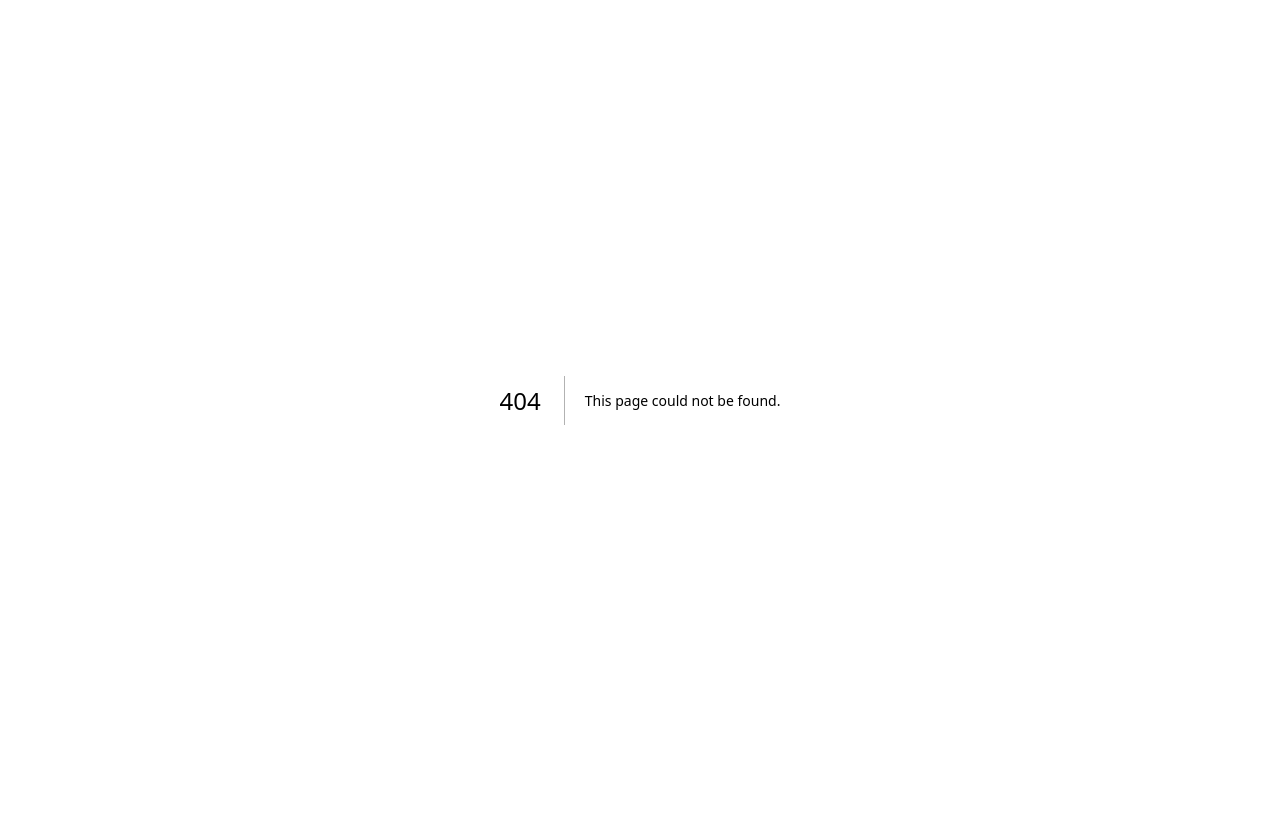
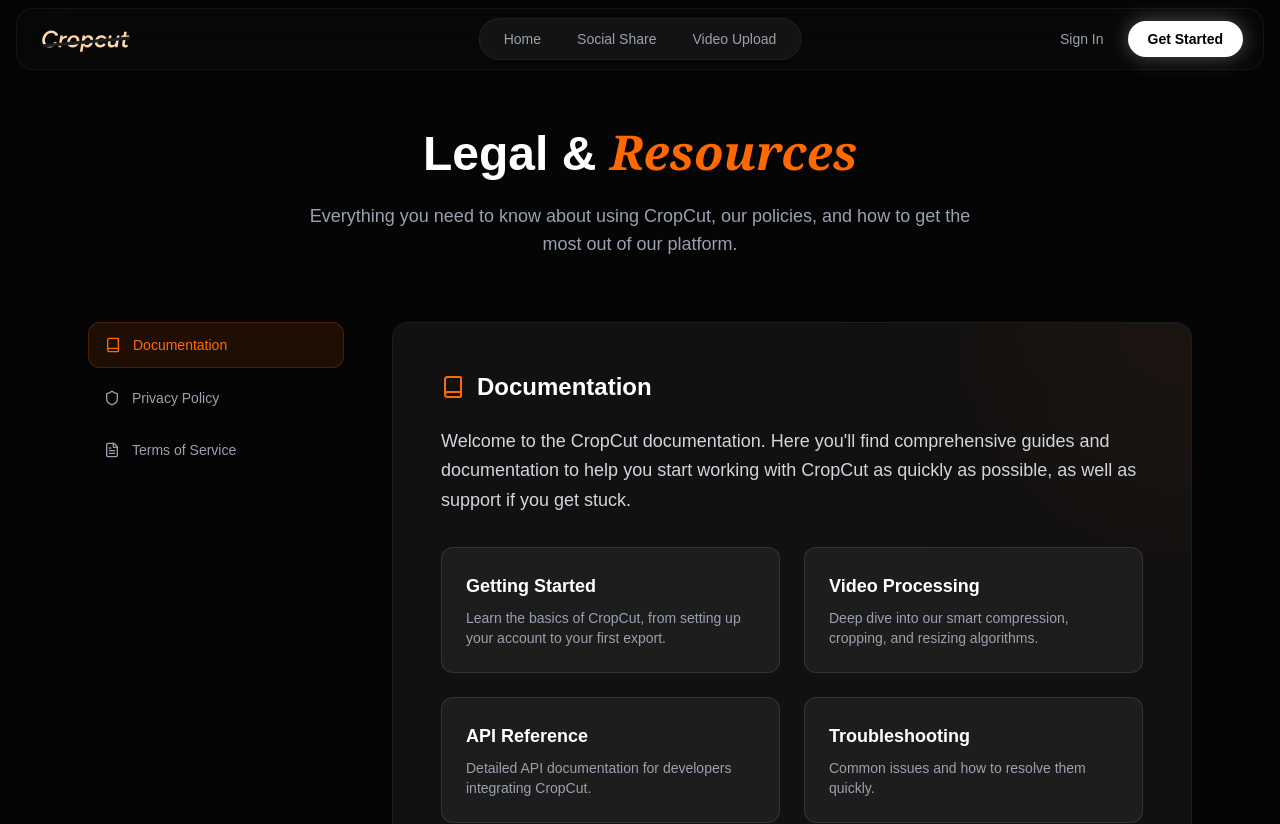
Before and after one commit to Sumeet138/CropCut-Saas, a Next.js app: page /legal in a window 1280 px wide. Before the commit this address had no page. Shown: the top 824 px of the page. Before the commit the page ends 800 px from the top, so only its background shows below. Built offline with nearby package versions, Linux system fonts and the light colour scheme; no server answers; a web font is replaced by a local one.

Commit message:
feat: add legal/docs page with tabbed interface

```diff
--- /dev/null
+++ b/app/legal/page.tsx
@@ -0,0 +1,166 @@
+"use client"
+
+import React, { useState } from "react"
+import { LandingNavbar } from "@/components/landing/LandingNavbar"
+import { LandingFooter } from "@/components/landing/LandingFooter"
+import { motion } from "framer-motion"
+import { FileText, Shield, Book } from "lucide-react"
+import { cn } from "@/lib/utils"
+
+export default function LegalPage() {
+  const [activeTab, setActiveTab] = useState<"docs" | "privacy" | "terms">("docs")
+
+  const tabs = [
+    { id: "docs", label: "Documentation", icon: Book },
+    { id: "privacy", label: "Privacy Policy", icon: Shield },
+    { id: "terms", label: "Terms of Service", icon: FileText },
+  ] as const
+
+  return (
+    <main className="min-h-screen bg-[#050505] text-white selection:bg-orange-500/30">
+      <LandingNavbar />
+
+      <div className="pt-32 pb-20 container mx-auto px-6 max-w-6xl">
+        {/* Header */}
+        <div className="text-center mb-16">
+          <h1 className="text-4xl md:text-5xl font-bold mb-6">
+            <span className="text-white">Legal & </span>
+            <span className="text-orange-500 italic font-serif">Resources</span>
+          </h1>
+          <p className="text-gray-400 max-w-2xl mx-auto text-lg">
+            Everything you need to know about using CropCut, our policies, and how to get the most out of our platform.
+          </p>
+        </div>
+
+        <div className="flex flex-col lg:flex-row gap-12">
+          {/* Sidebar Nav */}
+          <div className="w-full lg:w-64 shrink-0 space-y-2">
+            {tabs.map((tab) => (
+              <button
+                key={tab.id}
+                onClick={() => setActiveTab(tab.id)}
+                className={cn(
+                  "w-full flex items-center gap-3 px-4 py-3 rounded-xl transition-all duration-200 text-sm font-medium",
+                  activeTab === tab.id
+                    ? "bg-orange-500/10 text-orange-500 border border-orange-500/20"
+                    : "text-gray-400 hover:text-white hover:bg-white/5"
+                )}
+              >
+                <tab.icon className="w-4 h-4" />
+                {tab.label}
+              </button>
+            ))}
+          </div>
+
+          {/* Content Area */}
+          <div className="flex-1 min-h-[600px] bg-white/5 rounded-2xl border border-white/5 p-8 md:p-12 relative overflow-hidden">
+             {/* Background Decoration */}
+             <div className="absolute top-0 right-0 w-96 h-96 bg-orange-500/5 rounded-full blur-[100px] -translate-y-1/2 translate-x-1/2 pointer-events-none" />
+
+             <motion.div
+               key={activeTab}
+               initial={{ opacity: 0, y: 10 }}
+               animate={{ opacity: 1, y: 0 }}
+               transition={{ duration: 0.3 }}
+               className="relative z-10"
+             >
+                {activeTab === "docs" && <DocumentationContent />}
+                {activeTab === "privacy" && <PrivacyContent />}
+                {activeTab === "terms" && <TermsContent />}
+             </motion.div>
+          </div>
+        </div>
+      </div>
+
+      <LandingFooter />
+    </main>
+  )
+}
+
+const DocumentationContent = () => (
+  <div className="prose prose-invert max-w-none">
+    <h2 className="text-2xl font-bold mb-6 flex items-center gap-3">
+        <Book className="w-6 h-6 text-orange-500" />
+        Documentation
+    </h2>
+    <p className="text-gray-300 text-lg leading-relaxed mb-6">
+      Welcome to the CropCut documentation. Here you&apos;ll find comprehensive guides and documentation to help you start working with CropCut as quickly as possible, as well as support if you get stuck.
+    </p>
+
+    <div className="grid md:grid-cols-2 gap-6 my-8">
+        <div className="p-6 rounded-xl bg-white/5 border border-white/10 hover:border-orange-500/30 transition-colors cursor-pointer group">
+            <h3 className="text-lg font-semibold text-white mb-2 group-hover:text-orange-400 transition-colors">Getting Started</h3>
+            <p className="text-sm text-gray-400">Learn the basics of CropCut, from setting up your account to your first export.</p>
+        </div>
+        <div className="p-6 rounded-xl bg-white/5 border border-white/10 hover:border-orange-500/30 transition-colors cursor-pointer group">
+            <h3 className="text-lg font-semibold text-white mb-2 group-hover:text-orange-400 transition-colors">Video Processing</h3>
+            <p className="text-sm text-gray-400">Deep dive into our smart compression, cropping, and resizing algorithms.</p>
+        </div>
+        <div className="p-6 rounded-xl bg-white/5 border border-white/10 hover:border-orange-500/30 transition-colors cursor-pointer group">
+            <h3 className="text-lg font-semibold text-white mb-2 group-hover:text-orange-400 transition-colors">API Reference</h3>
+            <p className="text-sm text-gray-400">Detailed API documentation for developers integrating CropCut.</p>
+        </div>
+         <div className="p-6 rounded-xl bg-white/5 border border-white/10 hover:border-orange-500/30 transition-colors cursor-pointer group">
+            <h3 className="text-lg font-semibold text-white mb-2 group-hover:text-orange-400 transition-colors">Troubleshooting</h3>
+            <p className="text-sm text-gray-400">Common issues and how to resolve them quickly.</p>
+        </div>
+    </div>
+  </div>
+)
+
+const PrivacyContent = () => (
+    <div className="prose prose-invert max-w-none text-gray-300">
+      <h2 className="text-2xl font-bold text-white mb-6 flex items-center gap-3">
+          <Shield className="w-6 h-6 text-orange-500" />
+          Privacy Policy
+      </h2>
+      <p className="mb-4">Last Updated: January 4, 2026</p>
+
+      <h3 className="text-xl font-semibold text-white mt-8 mb-4">1. Introduction</h3>
+      <p className="mb-4">
+        CropCut (&quot;we&quot;, &quot;our&quot;, or &quot;us&quot;) is committed to protecting your privacy. This Privacy Policy explains how we collect, use, disclose, and safeguard your information when you visit our website or use our video processing services.
+      </p>
+
+      <h3 className="text-xl font-semibold text-white mt-8 mb-4">2. Information We Collect</h3>
+      <ul className="list-disc pl-5 space-y-2 mb-4">
+        <li><strong>Personal Data:</strong> Name, email address, and payment information when you register.</li>
+        <li><strong>Usage Data:</strong> Information about how you use our website, including access times, pages viewed, and IP address.</li>
+        <li><strong>Content Data:</strong> Videos and images you upload for processing. We process these files solely for the purpose of providing our service and do not claim ownership.</li>
+      </ul>
+
+      <h3 className="text-xl font-semibold text-white mt-8 mb-4">3. Data Security</h3>
+      <p className="mb-4">
+        We use administrative, technical, and physical security measures to help protect your personal information. Your uploaded content is processed securely and deleted from our servers after the retention period (usually 24 hours).
+      </p>
+    </div>
+)
+
+const TermsContent = () => (
+    <div className="prose prose-invert max-w-none text-gray-300">
+      <h2 className="text-2xl font-bold text-white mb-6 flex items-center gap-3">
+          <FileText className="w-6 h-6 text-orange-500" />
+          Terms of Service
+      </h2>
+      <p className="mb-4">Last Updated: January 4, 2026</p>
+
+      <h3 className="text-xl font-semibold text-white mt-8 mb-4">1. Acceptance of Terms</h3>
+      <p className="mb-4">
+        By accessing or using CropCut, you agree to be bound by these Terms of Service. If you disagree with any part of the terms, you may not access the service.
+      </p>
+
+      <h3 className="text-xl font-semibold text-white mt-8 mb-4">2. Use License</h3>
+      <p className="mb-4">
+        Permission is granted to temporarily use CropCut for personal or commercial video processing tasks. This is the grant of a license, not a transfer of title.
+      </p>
+      <ul className="list-disc pl-5 space-y-2 mb-4">
+          <li>You may not use the service for any illegal purpose.</li>
+          <li>You may not attempt to reverse engineer any software contained on CropCut&apos;s website.</li>
+          <li>We reserve the right to terminate your license if you violate any of these restrictions.</li>
+      </ul>
+
+      <h3 className="text-xl font-semibold text-white mt-8 mb-4">3. Disclaimer</h3>
+      <p className="mb-4">
+        The materials on CropCut&apos;s website are provided on an &apos;as is&apos; basis. CropCut makes no warranties, expressed or implied, and hereby disclaims and negates all other warranties including, without limitation, implied warranties or conditions of merchantability.
+      </p>
+    </div>
+)
```
